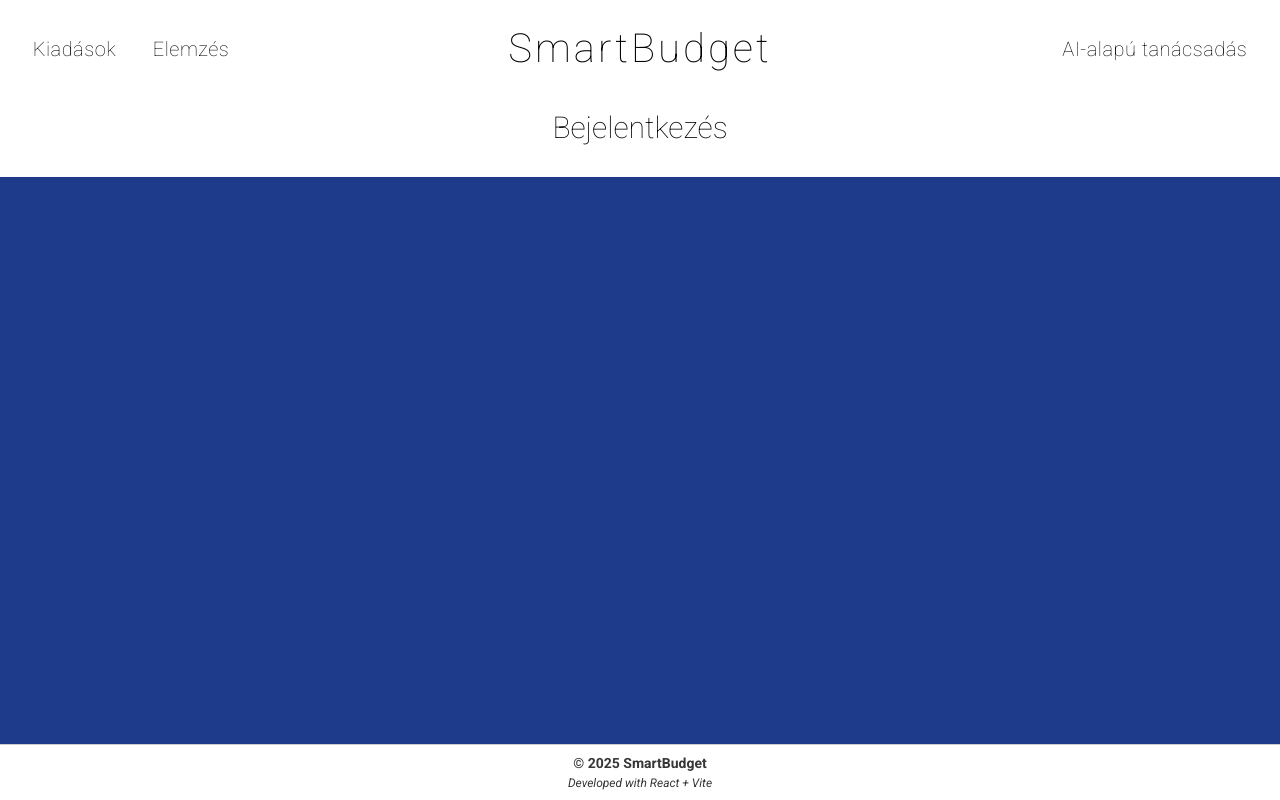
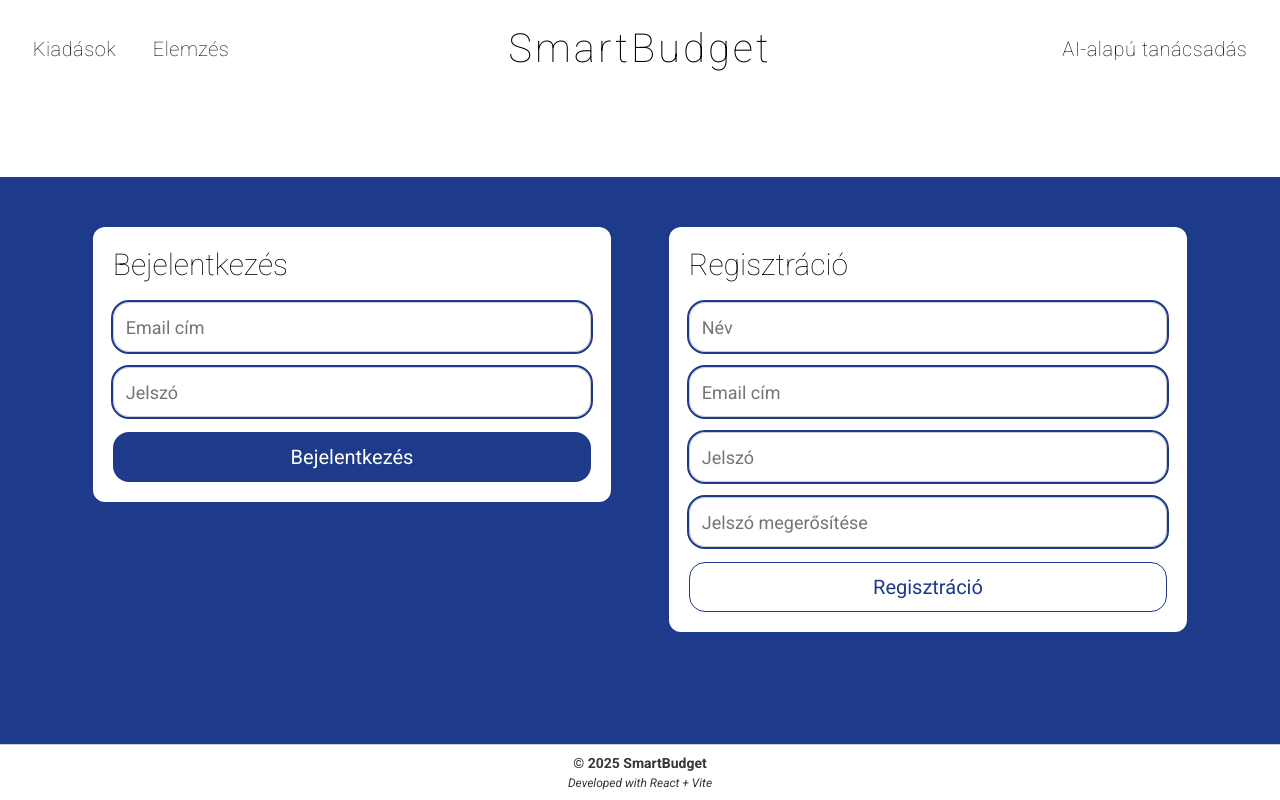
Before and after one commit to kugloff/smart_budget_projekt, a React (Vite) app: page /login in a window 1280 px wide. Built offline with nearby package versions, Linux system fonts and the light colour scheme.

Commit message:
Add: Login oldal (belépési pontként), navbar elemek eltüntetése a login oldalon

```diff
--- a/src/App.jsx
+++ b/src/App.jsx
@@ -13,7 +13,8 @@ const App = () => {
       <Navbar/>
       <main>
         <Routes>
-          <Route path="/" element={<ExpensesPage />} />
+          <Route path="/smart_budget_projekt/" element={<LoginPage />} />
+          <Route path="/expenses" element={<ExpensesPage />} />
           <Route path="/login" element={<LoginPage />} />
           <Route path="/analysis" element={<AnalysisPage />} />
           <Route path="/ai" element={<AIAssistantPage />} />
--- a/src/components/Navbar/Navbar.css
+++ b/src/components/Navbar/Navbar.css
@@ -4,10 +4,10 @@ nav{
     width: 100%;
     padding: 10px 0;
     background: #fff;
-    position: fixed;
+    position: sticky;
     top: 0;
-    left: 0;
     z-index: 10;
+
 }
 
 .top-row{
@@ -65,14 +65,16 @@ nav{
     cursor: pointer;
     font-weight: 100;
     font-size: 16px;
-    visibility: hidden;
 }
 
 .new-day-button:hover{
     background-color: #0056b3;
 }
 
-.new-day-button.visible{
+.hidden{
+    visibility: hidden;
+}
+.visible{
   visibility: visible;
 }
 
--- a/src/components/Navbar/Navbar.jsx
+++ b/src/components/Navbar/Navbar.jsx
@@ -8,15 +8,15 @@ export const Navbar = () => {
   const [isModalOpen, setIsModalOpen] = useState(false);
   const [limit, setLimit] = useState(0);
 
-  const isHome = location.pathname === '/' || location.pathname === '';
+  const isLoggingIn =  location.pathname === '/smart_budget_projekt/';
 
   return (
     <nav className='container'>
       <div className='top-row'>
-        <ul className='left'>
-          <li className={isHome ? 'active' : ''}><Link to="/">Kiadások</Link></li>
+        <ul className={`left ${isLoggingIn ? 'hidden' : 'visible'}`}>
+          <li className={location.pathname === '/expenses' ? 'active' : ''}><Link to="/expenses">Kiadások</Link></li>
           <li className={location.pathname === '/analysis' ? 'active' : ''}><Link to="/analysis">Elemzés</Link></li>
-           {isHome && (
+           {location.pathname === '/expenses' && (
             <li className='limit-button' onClick={() => setIsModalOpen(true)}>
               Költési limit beállítása
             </li>
@@ -25,18 +25,18 @@ export const Navbar = () => {
 
         <h1>SmartBudget</h1>
 
-        <ul className='right'>
+        <ul className={`right ${isLoggingIn ? 'hidden' : 'visible'}`}>
           <li className={location.pathname === '/ai' ? 'active' : ''}><Link to="/ai">AI-alapú tanácsadás</Link></li>
         </ul>
       </div>
 
       <div className='bottom-row'>
-        <button className={`new-day-button ${isHome ? 'visible' : 'hidden'}`}>Új nap hozzáadása</button>
+        <button className={`new-day-button ${location.pathname === '/expenses' ? 'visible' : 'hidden'}`}>Új nap hozzáadása</button>
         <span className='status'>
-          {isHome ? 'Kiadások' :
-           location.pathname === '/analysis' ? 'Elemzés' :
-           location.pathname === '/ai' ? 'AI-alapú tanácsadás' :
-           location.pathname === '/login' ? 'Bejelentkezés' : ''}
+          {location.pathname === '/smart_budget_projekt/' ? 'Bejelentkezés / Regisztráció' :
+            location.pathname === '/expenses' ? 'Kiadások' :
+            location.pathname === '/analysis' ? 'Elemzés' :
+            location.pathname === '/ai' ? 'AI-alapú tanácsadás' : '' }
         </span>
       </div>
 
--- a/src/index.css
+++ b/src/index.css
@@ -21,10 +21,13 @@ html, body, #root{
 
 body{
   background: #1E3A8A;
+  display: grid;
+  grid-template-rows: auto 1fr auto;
 }
 
 main{
   flex: 1;
+  overflow-y: auto;
 }
 
 a{
@@ -38,3 +41,9 @@ a{
   padding-left: 1%;
   padding-right: 1%;
 }
+
+.view-container{
+  padding-left: 5%;
+  padding-right: 5%;
+  height: 100vh;
+}
--- a/src/pages/ExpensesPage.jsx
+++ b/src/pages/ExpensesPage.jsx
@@ -14,17 +14,6 @@ export default function ExpensesPage(){
   };
 
   return (
-    <div>
-      <h2>Kiadások</h2>
-      <button onClick={openModal}>Költési limit beállítása</button>
-
-      <LimitModal
-        isOpen={isModalOpen}
-        onClose={closeModal}
-        onSave={saveLimit}
-        limit={limit}
-        setLimit={setLimit}
-      />
-    </div>
+    <div>expenses oldal</div>
   );
 };
--- /dev/null
+++ b/src/pages/LoginPage.css
@@ -0,0 +1,77 @@
+.view-container{
+    display: flex;
+    justify-content: space-between;
+    align-items: flex-start;
+}
+
+.form-box{
+    width: 45%;
+    display: flex;
+    flex-direction: column;
+    align-items: center;
+    margin: 50px auto;
+    background: white;
+    padding: 20px;
+    border-radius: 12px;
+}
+
+.form-box h2{
+    text-align: left;
+    align-self: flex-start;
+    margin-bottom: 20px;
+    color: black;
+    font-weight: 100;
+    font-size: 30px;
+}
+
+.form-box form{
+    display: flex;
+    flex-direction: column;
+    width: 100%;
+    gap: 15px;
+}
+
+.form-box input{
+    padding: 10px 12px;
+    font-size: 18px;
+    border: 1px solid #ccc;
+    outline: 2px solid #1E3A8A;
+    border-radius: 16px;
+    transition: border 0.2s;
+    height: 50px;
+    cursor: text;
+}
+
+.form-box input:focus{
+    outline: 3px solid #1E3A8A;
+    transition: outline 0.1s;
+}
+
+.form-box button{
+    padding: 10px;
+    border-radius: 16px;
+    height: 50px;
+    cursor: pointer;
+    transition: background 0.3s;
+    font-size: 20px;
+}
+
+.form-box.left button{
+    background-color: #1E3A8A;
+    color: white;
+    border: none;
+}
+
+.form-box.right button{
+    background-color: white;
+    color: #1E3A8A;
+    border: 1px solid #1E3A8A;
+}
+
+.form-box.left button:hover{
+    background-color: #0f266e;
+}
+
+.form-box.right button:hover{
+    background-color: rgba(30, 58, 138, 0.1);
+}
--- a/src/pages/LoginPage.jsx
+++ b/src/pages/LoginPage.jsx
@@ -1,5 +1,94 @@
-import React from "react";
+import React, { useState } from "react";
+import { useNavigate } from "react-router-dom"; //IDEIGLENES
+import "./LoginPage.css";
 
 export default function LoginPage(){
-  return <div><h2>Bejelentkezés oldal</h2></div>;
-}
+  const [loginData, setLoginData] = useState({ email: "", password: "" });
+  const [registerData, setRegisterData] = useState({ name: "", email: "", password: "", confirm: "" });
+
+  //IDEIGLENES
+  const navigate = useNavigate();
+
+  const handleLoginChange = (e) => {
+    setLoginData({ ...loginData, [e.target.name]: e.target.value });
+  };
+
+  const handleRegisterChange = (e) => {
+    setRegisterData({ ...registerData, [e.target.name]: e.target.value });
+  };
+
+  const handleLogin = (e) => {
+    e.preventDefault();
+    navigate("/expenses");
+  };
+
+  const handleRegister = (e) => {
+    e.preventDefault();
+  };
+
+  return (
+    <div className="view-container">
+      <div className="form-box left">
+        <h2>Bejelentkezés</h2>
+        <form onSubmit={handleLogin}>
+          <input
+            type="email"
+            name="email"
+            placeholder="Email cím"
+            value={loginData.email}
+            onChange={handleLoginChange}
+            //required
+          />
+          <input
+            type="password"
+            name="password"
+            placeholder="Jelszó"
+            value={loginData.password}
+            onChange={handleLoginChange}
+            //required
+          />
+          <button type="submit">Bejelentkezés</button>
+        </form>
+      </div>
+
+      <div className="form-box right">
+        <h2>Regisztráció</h2>
+        <form onSubmit={handleRegister}>
+          <input
+            type="name"
+            name="name"
+            placeholder="Név"
+            value={registerData.name}
+            onChange={handleRegisterChange}
+            required
+          />
+          <input
+            type="email"
+            name="email"
+            placeholder="Email cím"
+            value={registerData.email}
+            onChange={handleRegisterChange}
+            required
+          />
+          <input
+            type="password"
+            name="password"
+            placeholder="Jelszó"
+            value={registerData.password}
+            onChange={handleRegisterChange}
+            required
+          />
+          <input
+            type="password"
+            name="confirm"
+            placeholder="Jelszó megerősítése"
+            value={registerData.confirm}
+            onChange={handleRegisterChange}
+            required
+          />
+          <button type="submit">Regisztráció</button>
+        </form>
+      </div>
+    </div>
+  );
+};
```
